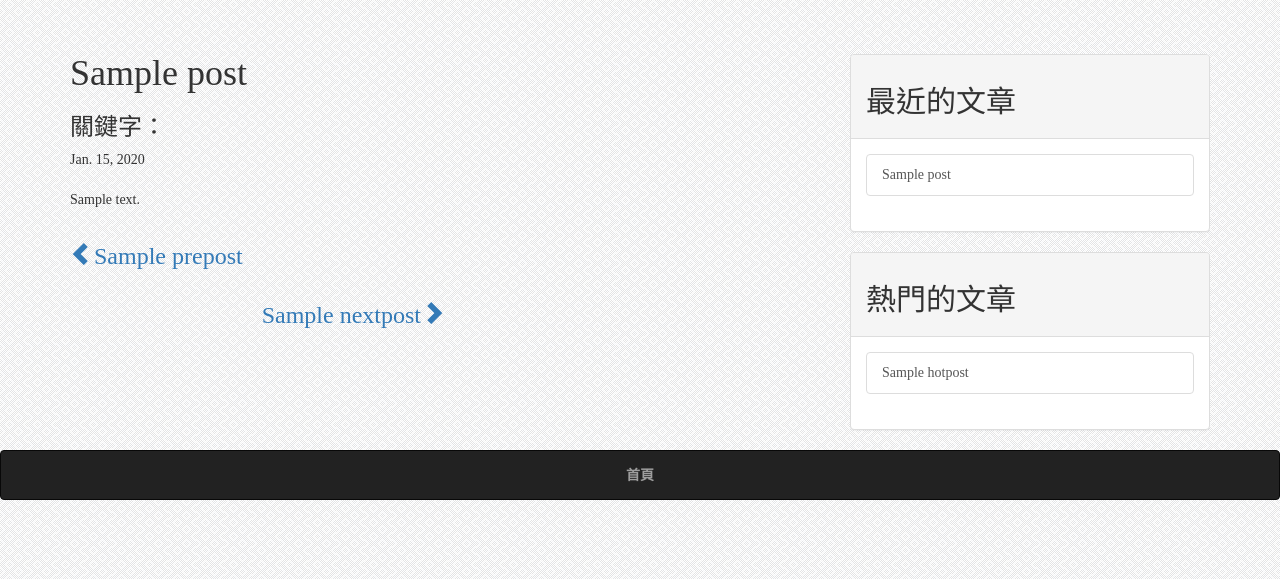
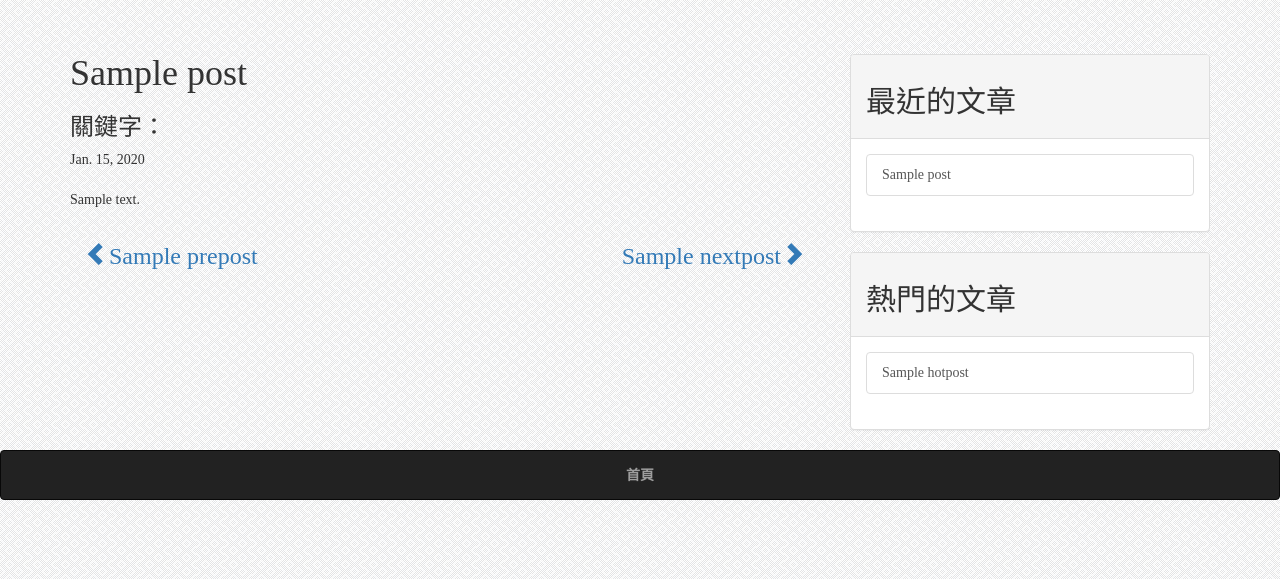
Before and after one commit to yuanping24/yuanping24-django, a Django app: template blog/templates/post.html in a window 1280 px wide. Shown: the part 51-630 px from the top of the page. Run offline with Django 3.2, Linux system fonts and the light colour scheme; the template is opened without the code that fills it: most values are stand-ins (such as "Sample title", 1, 10 or a date in 2020); some libraries are stand-ins or nearby versions.

Commit message:
Update base.html

```diff
--- a/blog/templates/base.html
+++ b/blog/templates/base.html
@@ -27,12 +27,14 @@
     <div class="col-sm-8">
       <h1>{% block headmessage %} {% endblock %}</h1>
       <p>{% block content %} {% endblock %}</p>
-      {% if prepost %}
-        <a href="/blog/{{ prepost.slug }}/" style="text-align:left;width:50%;display:inline-block;"><h3><span class="glyphicon glyphicon-chevron-left"></span>{{ prepost.title }}</h3></a>
-      {% endif %}
-      {% if nextpost %}
-        <a href="/blog/{{ nextpost.slug }}/" style="text-align:right;width:50%;display:inline-block;"><h3>{{ nextpost.title }}<span class="glyphicon glyphicon-chevron-right"></span></h3></a>
-      {% endif %}
+      <div class="container col-sm-12">
+        {% if prepost %}
+          <a href="/blog/{{ prepost.slug }}/" style="float:left;"><h3><span class="glyphicon glyphicon-chevron-left"></span>{{ prepost.title }}</h3></a>
+        {% endif %}
+        {% if nextpost %}
+          <a href="/blog/{{ nextpost.slug }}/" style="float:right;"><h3>{{ nextpost.title }}<span class="glyphicon glyphicon-chevron-right"></span></h3></a>
+        {% endif %}
+      </div>
     </div>
     <div class="col-sm-4"><br>
       <div class="panel panel-default">
```
